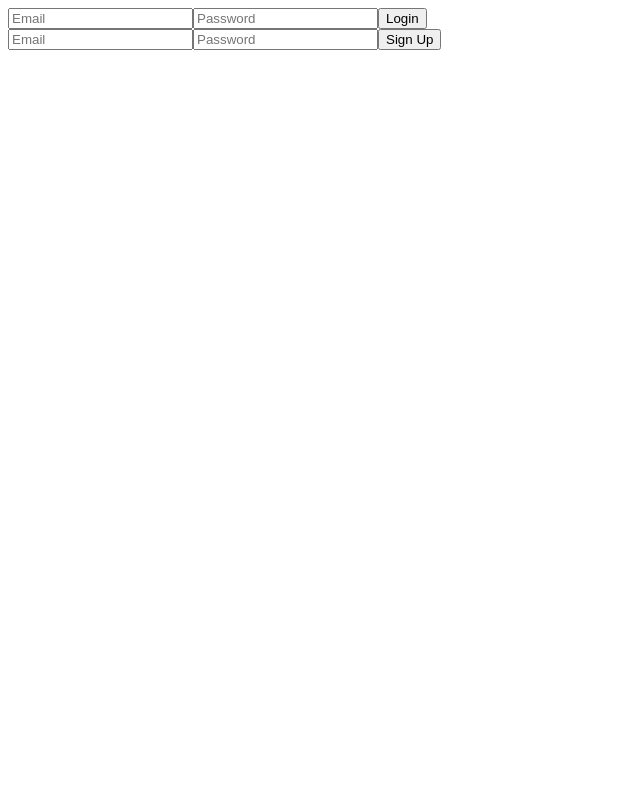
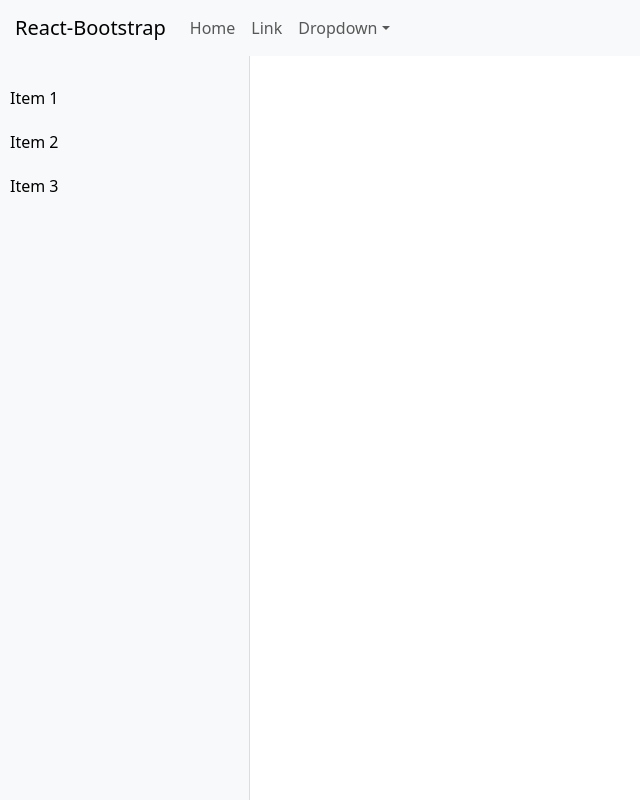
Before and after one commit to Joshua-FeatureFlag/frontend, a React (Create React App) app: page / in a window 1280 px wide. Shown: the whole page, without its empty margins (0-640 px from the left). Built offline with nearby package versions, Linux system fonts and the light colour scheme.

Commit message:
Save navs

```diff
--- a/package.json
+++ b/package.json
@@ -7,8 +7,10 @@
     "@testing-library/jest-dom": "^5.17.0",
     "@testing-library/react": "^13.4.0",
     "@testing-library/user-event": "^13.5.0",
+    "bootstrap": "^5.3.2",
     "express": "^4.18.2",
     "react": "^18.2.0",
+    "react-bootstrap": "^2.9.0",
     "react-dom": "^18.2.0",
     "react-scripts": "5.0.1",
     "web-vitals": "^2.1.4"
--- a/src/App.js
+++ b/src/App.js
@@ -1,12 +1,44 @@
 import React from 'react';
-import AuthContainer from './components/Auth/AuthContainer';
+import { Navbar, Nav, NavDropdown, Container } from 'react-bootstrap';
+import 'bootstrap/dist/css/bootstrap.min.css';
+import './Sidebar.css';
 
 function App() {
-    return (
-        <div className="App">
-            <AuthContainer />
+  return  (
+    <div>
+      <Navbar bg="light" expand="lg" fixed="top" style={{ paddingLeft: '15px' }}>
+        <Navbar.Brand href="#home">React-Bootstrap</Navbar.Brand>
+        <Navbar.Toggle aria-controls="basic-navbar-nav" />
+        <Navbar.Collapse id="basic-navbar-nav">
+          <Nav className="mr-auto">
+            <Nav.Link href="#home">Home</Nav.Link>
+            <Nav.Link href="#link">Link</Nav.Link>
+            <NavDropdown title="Dropdown" id="basic-nav-dropdown">
+              <NavDropdown.Item href="#action/3.1">Action</NavDropdown.Item>
+              <NavDropdown.Item href="#action/3.2">Another action</NavDropdown.Item>
+              <NavDropdown.Item href="#action/3.3">Something</NavDropdown.Item>
+              <NavDropdown.Divider />
+              <NavDropdown.Item href="#action/3.4">Separated link</NavDropdown.Item>
+            </NavDropdown>
+          </Nav>
+        </Navbar.Collapse>
+      </Navbar>
+      <Container fluid>
+        <div className="d-flex">
+          <div className="sidebar">
+            <Nav className="flex-column">
+              <Nav.Link href="#item1">Item 1</Nav.Link>
+              <Nav.Link href="#item2">Item 2</Nav.Link>
+              <Nav.Link href="#item3">Item 3</Nav.Link>
+            </Nav>
+          </div>
+          <div className="flex-grow-1 p-3">
+            {/* Your page content goes here */}
+          </div>
         </div>
-    );
+      </Container>
+    </div>
+  );
 }
 
 export default App;
--- /dev/null
+++ b/src/Sidebar.css
@@ -0,0 +1,24 @@
+/* src/Sidebar.css */
+
+.sidebar {
+    width: 250px;
+    position: fixed;
+    top: 56px;  /* Adjust this value to match the height of your top nav */
+    left: 0;
+    background-color: #f8f9fa;
+    padding-top: 20px;
+    border-right: 1px solid #ddd;
+    height: calc(100% - 56px);  /* Adjust this value to match the height of your top nav */
+  }
+
+  .sidebar a {
+    padding: 10px;
+    text-decoration: none;
+    font-size: 1rem;
+    color: #000;
+    display: block;
+  }
+
+  .sidebar a:hover {
+    background-color: #ddd;
+  }
--- a/src/components/Auth/AuthContainer.js
+++ /dev/null
@@ -1,22 +0,0 @@
-import React from 'react';
-import LoginForm from './LoginForm';
-import SignUpForm from './SignUpForm';
-
-function AuthContainer() {
-    const handleLogin = (email, password) => {
-        // Handle login
-    };
-
-    const handleSignUp = (email, password) => {
-        // Handle sign-up
-    };
-
-    return (
-        <div>
-            <LoginForm onLogin={handleLogin} />
-            <SignUpForm onSignUp={handleSignUp} />
-        </div>
-    );
-}
-
-export default AuthContainer;
--- a/src/components/Auth/LoginForm.js
+++ /dev/null
@@ -1,30 +0,0 @@
-import React, { useState } from 'react';
-
-function LoginForm({ onLogin }) {
-    const [email, setEmail] = useState('');
-    const [password, setPassword] = useState('');
-
-    const handleLogin = () => {
-        onLogin(email, password);
-    };
-
-    return (
-        <div>
-            <input
-                type="email"
-                value={email}
-                onChange={(e) => setEmail(e.target.value)}
-                placeholder="Email"
-            />
-            <input
-                type="password"
-                value={password}
-                onChange={(e) => setPassword(e.target.value)}
-                placeholder="Password"
-            />
-            <button onClick={handleLogin}>Login</button>
-        </div>
-    );
-}
-
-export default LoginForm;
--- a/src/components/Auth/SignUpForm.js
+++ /dev/null
@@ -1,30 +0,0 @@
-import React, { useState } from 'react';
-
-function SignUpForm({ onSignUp }) {
-    const [email, setEmail] = useState('');
-    const [password, setPassword] = useState('');
-
-    const handleSignUp = () => {
-        onSignUp(email, password);
-    };
-
-    return (
-        <div>
-            <input
-                type="email"
-                value={email}
-                onChange={(e) => setEmail(e.target.value)}
-                placeholder="Email"
-            />
-            <input
-                type="password"
-                value={password}
-                onChange={(e) => setPassword(e.target.value)}
-                placeholder="Password"
-            />
-            <button onClick={handleSignUp}>Sign Up</button>
-        </div>
-    );
-}
-
-export default SignUpForm;
--- a/src/index.js
+++ b/src/index.js
@@ -1,6 +1,7 @@
 import React from 'react';
 import ReactDOM from 'react-dom/client';
 import App from './App';
+import 'bootstrap/dist/css/bootstrap.min.css';
 
 const root = ReactDOM.createRoot(document.getElementById('root'));
 root.render(
```
Also changed, not shown: 1 other file (tests, documents, lock files or other folders).
